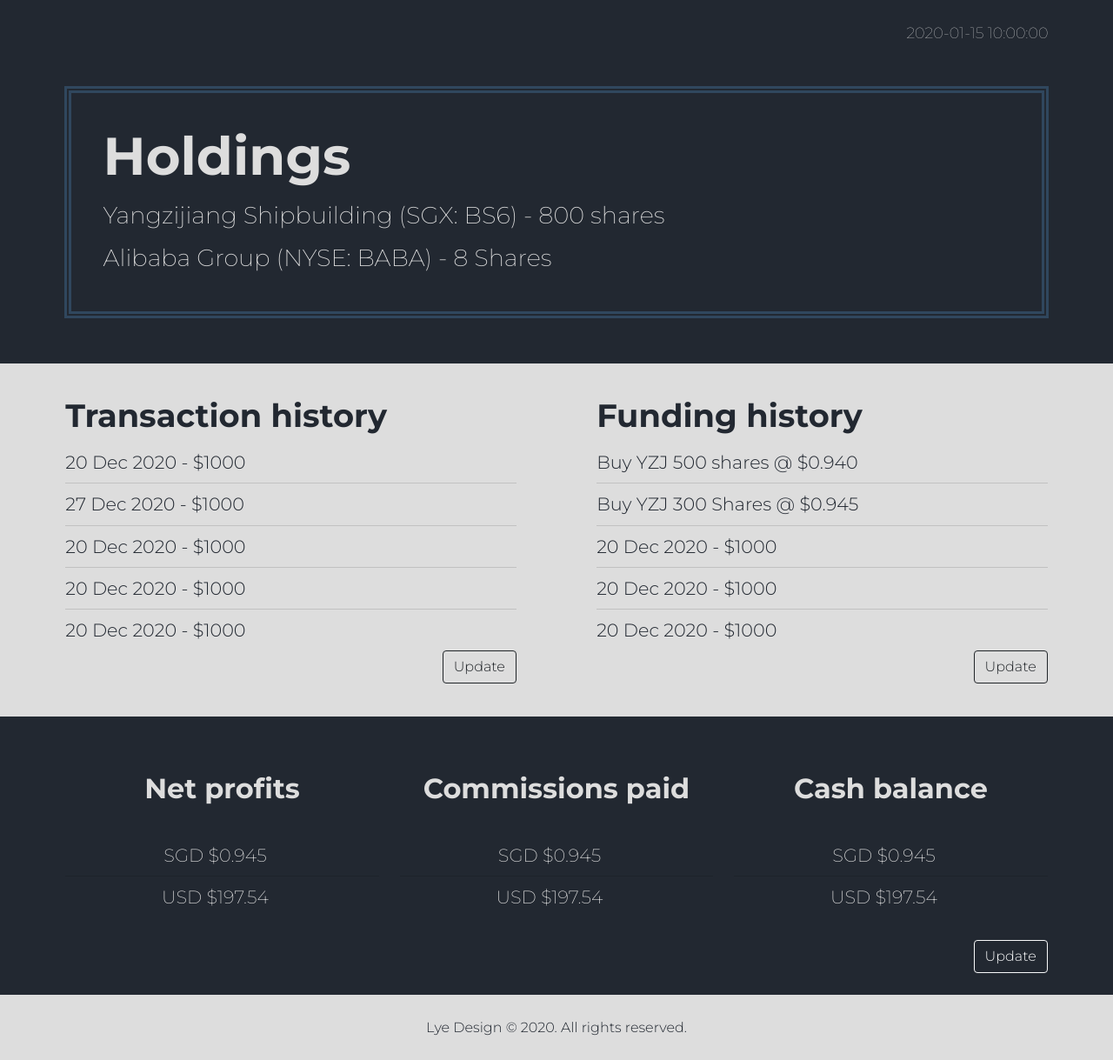
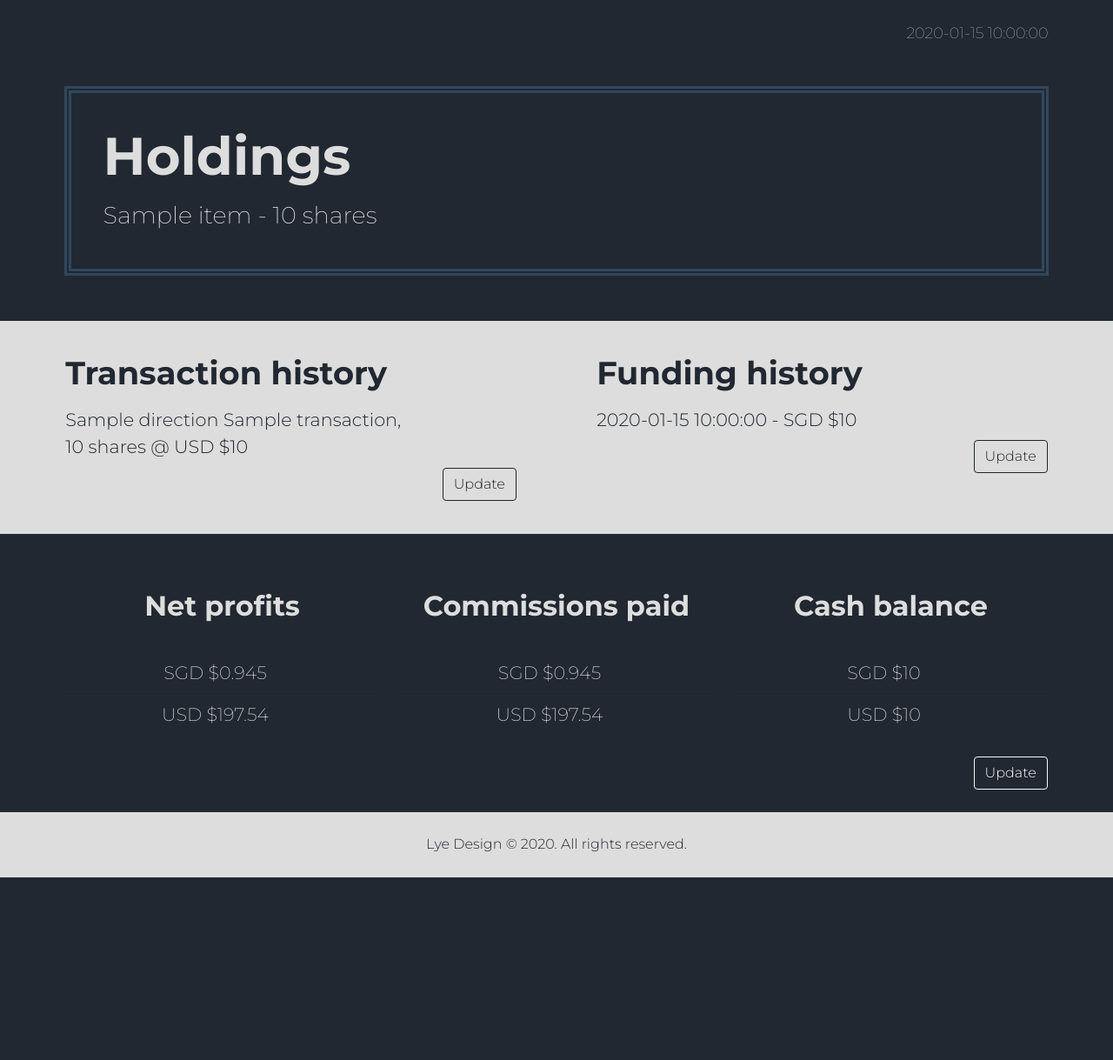
Before and after one commit to Jiaaa-yang/investment-portfolio, a Flask app: template templates/home.html in a window 1280 px wide. Shown: the whole page at 87% size. After the commit the page ends 1009 px from the top, so only its background shows below. Run offline with Flask 2, Linux system fonts and the light colour scheme; the template is opened without the code that fills it: most values are stand-ins (such as "Sample title", 1, 10 or a date in 2020).

Commit message:
Linked JSON file to store data from web interface.

```diff
--- a/app.py
+++ b/app.py
@@ -1,11 +1,80 @@
-from flask import Flask, url_for, render_template
+from flask import Flask, url_for, render_template, request, redirect
+from update_data import read_data, write_data
 from datetime import datetime
+
+
+# Key shortcuts for accessing data
+SGD_KEY = "sgd_balance"
+USD_KEY = "usd_balance"
+
+
 app = Flask(__name__)
+data_file = 'data.json'
+current_date = datetime.now().strftime("%d %B %Y")
+
 
 @app.route("/")
 def home():
-    current_date = datetime.now().strftime("%d %B %Y")
-    return render_template('home.html', date=current_date)
+    sgd_balance = read_data(data_file, SGD_KEY)
+    usd_balance = read_data(data_file, USD_KEY)
+    transactions = read_data(data_file, "transactions")
+    fundings = read_data(data_file, "fundings")
+    return render_template("home.html", date=current_date, sgd_balance=sgd_balance,
+    usd_balance=usd_balance, transactions=transactions, fundings=fundings)
+
+
+@app.route("/update-balance", methods=["GET", "POST"])
+def update_balance():
+    if request.method == "POST":
+        # Update balance data
+        form_data = request.form
+        new_sgd_balance = form_data.get(SGD_KEY)
+        new_usd_balance = form_data.get(USD_KEY)
+        write_data(data_file, SGD_KEY, new_sgd_balance)
+        write_data(data_file, USD_KEY, new_usd_balance)
+        return redirect(url_for('home'))
+
+    else:
+        current_sgd_balance = read_data(data_file, SGD_KEY)
+        current_usd_balance = read_data(data_file, USD_KEY)
+        return render_template('update-balance.html', sgd_balance=current_sgd_balance,
+                                usd_balance=current_usd_balance)
+
+
+@app.route("/update-funding", methods=["GET", "POST"])
+def update_funding():
+    if request.method == "POST":
+        # Append new funding to funding history
+        form_data = request.form
+        new_funding = {
+            "date": form_data.get("input_date"),
+            "amount": form_data.get("amount")
+        }
+        write_data(data_file, "fundings", new_funding)
+        return redirect(url_for('home'))
+
+    else:
+        return render_template("update-funding.html", date=current_date)
+
+
+@app.route("/update-transaction", methods=["GET", "POST"])
+def update_transaction():
+    if request.method == "POST":
+        # Append new transaction to transaction history
+        form_data = request.form
+        new_transaction = {
+            "name": form_data.get("stock_name"),
+            "direction": form_data.get("stock_direction"),
+            "price": form_data.get("stock_price"),
+            "currency": form_data.get("stock_currency"),
+            "quantity": form_data.get("stock_quantity")
+        }
+        write_data(data_file, "transactions", new_transaction)
+        return redirect(url_for('home'))
+
+    else:
+        return render_template("update-transactions.html")
+
 
 if __name__ == "__main__":
     app.run(debug=True)
--- a/static/main.css
+++ b/static/main.css
@@ -1,3 +1,5 @@
+/* HOMEPAGE */
+
 /* General */
 body {
     font-family: 'Montserrat', sans-serif;
@@ -90,3 +92,16 @@
     text-align: center;
     padding: 2%;
 }
+
+/* UPDATE PAGE */
+
+.centered {
+    position: fixed;
+    top: 50%;
+    left: 50%;
+    transform: translate(-50%, -50%);
+}
+
+.balance-update-form {
+    width: 20%
+}
--- a/templates/home.html
+++ b/templates/home.html
@@ -21,8 +21,9 @@
         <p class="date">{{ date }}</p>
         <div class="holdings">
             <h1 class="holdings-title">Holdings</h1>
-            <p class="holdings-detail">Yangzijiang Shipbuilding (SGX: BS6) - 800 shares</p>
-            <p class="holdings-detail">Alibaba Group (NYSE: BABA) - 8 Shares</p>
+            {% for item in holdings %}
+                <p class="holdings-detail"> {{ item.get("name") }} - {{ item.get("quantity") }} shares</p>
+            {% endfor %}
         </div>
     </section>
 
@@ -32,27 +33,24 @@
             <div class="col-lg-6 transactions">
                 <h2 class="history-title">Transaction history</h2>
                 <ul class="list-group list-group-flush">
-                    <li class="list-group-item">20 Dec 2020 - $1000</li>
-                    <li class="list-group-item">27 Dec 2020 - $1000</li>
-                    <li class="list-group-item">20 Dec 2020 - $1000</li>
-                    <li class="list-group-item">20 Dec 2020 - $1000</li>
-                    <li class="list-group-item">20 Dec 2020 - $1000</li>
+                    {% for transaction in transactions %}
+                        <li class="list-group-item">{{ transaction.get("direction") }} {{ transaction.get("name") }},<br>
+                        {{ transaction.get("quantity") }} shares @ {{ transaction.get("currency") }} ${{ transaction.get("price") }} </li>
+                    {% endfor %}
                 </ul>
                 <div class="update-button">
-                    <button class="btn btn-outline-dark">Update</button>
+                    <a href="{{ url_for('update_transaction') }}"><button class="btn btn-outline-dark">Update</button></a>
                 </div>
             </div>
             <div class="col-lg-6 fundings">
                 <h2 class="history-title">Funding history</h2>
                 <ul class="list-group list-group-flush">
-                    <li class="list-group-item">Buy YZJ 500 shares @ $0.940</li>
-                    <li class="list-group-item">Buy YZJ 300 Shares @ $0.945</li>
-                    <li class="list-group-item">20 Dec 2020 - $1000</li>
-                    <li class="list-group-item">20 Dec 2020 - $1000</li>
-                    <li class="list-group-item">20 Dec 2020 - $1000</li>
+                    {% for funding in fundings %}
+                        <li class="list-group-item">{{ funding.get("date") }} - SGD ${{ funding.get("amount") }}</li>
+                    {% endfor %}
                 </ul>
                 <div class="update-button">
-                    <button class="btn btn-outline-dark">Update</button>
+                    <a href="{{ url_for('update_funding') }}"><button class="btn btn-outline-dark">Update</button></a>
                 </div>
             </div>
         </div>
@@ -78,11 +76,11 @@
             <div class="col-lg-4">
                 <h2>Cash balance</h2>
                 <ul class="list-group list-group-flush summary-stats">
-                    <li class="list-group-item">SGD $0.945</li>
-                    <li class="list-group-item">USD $197.54</li>
+                    <li class="list-group-item">SGD ${{ sgd_balance }}</li>
+                    <li class="list-group-item">USD ${{ usd_balance }}</li>
                 </ul>
                 <div class="update-button">
-                    <button class="btn btn-outline-light">Update</button>
+                    <a href="{{ url_for('update_balance') }}"><button class="btn btn-outline-light">Update</button></a>
                 </div>
             </div>
         </div>
```
Also changed, not shown: templates/update-balance.html (added, +15 -0 lines), templates/update-form-layout.html (added, +36 -0 lines), templates/update-funding.html (added, +15 -0 lines), templates/update-transactions.html (added, +27 -0 lines), update_data.py (added, +19 -0 lines), templates/update.html (deleted), 1 other file.
